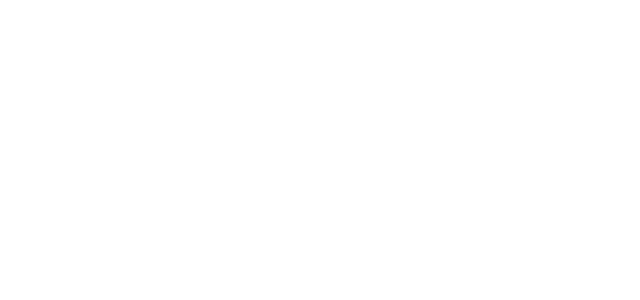
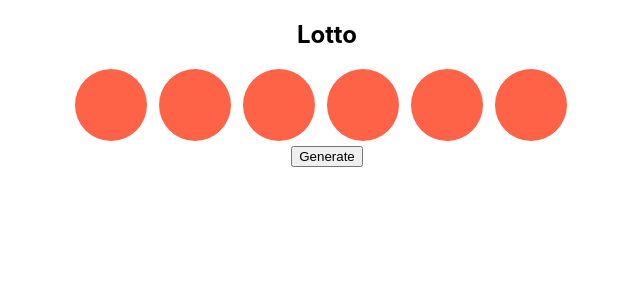
Before and after one commit to tylerbertmore/react-lottery, a React (Create React App) app: page / in a window 1280 px wide. Shown: the top 300 px of the page, without its empty margins (313-953 px from the left). Built offline with nearby package versions, Linux system fonts and the light colour scheme.

Commit message:
Adds Lottery component

```diff
--- a/src/App.js
+++ b/src/App.js
@@ -1,10 +1,11 @@
-
 import './App.css';
+import Ball from './Ball'
+import Lottery from './Lottery'
 
 function App() {
   return (
     <div className="App">
-
+        <Lottery />
     </div>
   );
 }
--- /dev/null
+++ b/src/Lottery.js
@@ -0,0 +1,33 @@
+import React, { Component } from 'react'
+import Ball from './Ball'
+
+
+class Lottery extends Component{
+  static defaultProps = {
+    title: 'Lotto',
+    maxBalls: 6,
+    maxNum: 40
+  }
+  constructor(props){
+    super(props);
+    this.state = {nums: Array.from({length: this.props.maxBalls})}
+  }
+
+  generate(){
+
+  }
+
+  render(){
+    return(
+      <section className="Lottery">
+          <h1>{this.props.title}</h1>
+          <div>
+            {this.state.nums.map(n => <Ball num={n} />)}
+          </div>
+          <button onClick={this.handleClick}>Generate</button>
+      </section>
+    )
+  }
+}
+
+export default Lottery;
```
Also changed, not shown: 2 other files (tests, documents, lock files or other folders).
